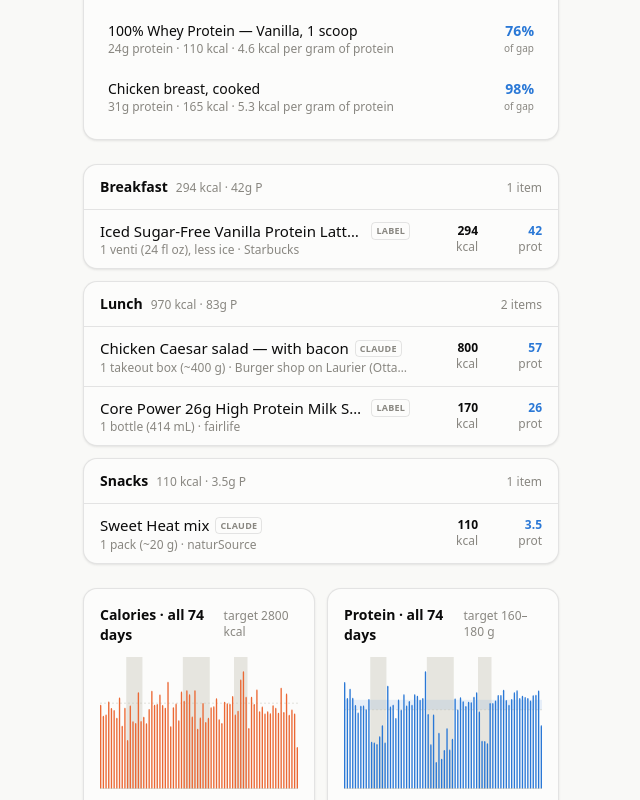
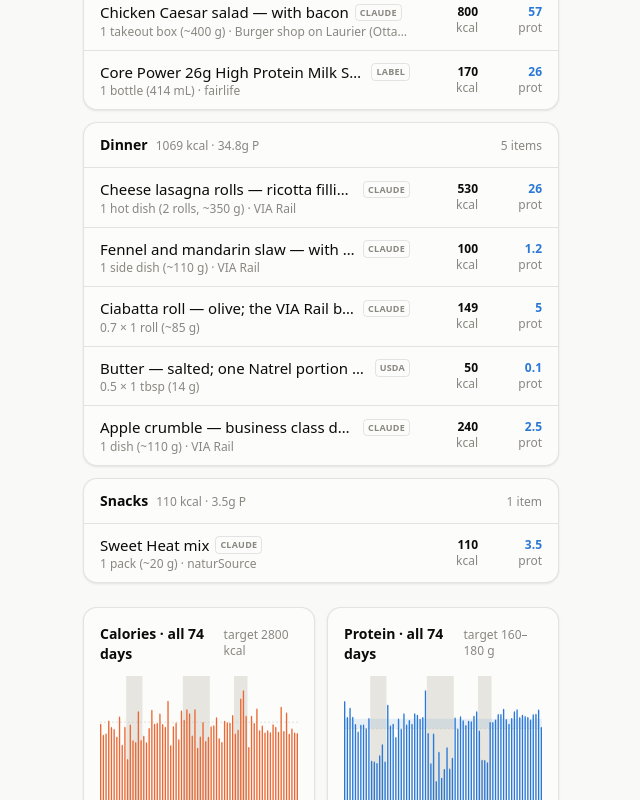
Before and after one commit to soldoutbudokan/Health, a Next.js app: page /Health/ in a window 1280 px wide. Shown: the part 980-1780 px from the top of the page, without its empty margins (69-709 px from the left). Built offline with nearby package versions, Linux system fonts and the light colour scheme.

Commit message:
Log Oct 16 dinner on VIA Rail: cheese lasagna rolls, fennel slaw, olive roll with butter and apple crumble, and add the three dishes to the catalog

```diff
--- a/src/data/restaurants.ts
+++ b/src/data/restaurants.ts
@@ -1926,6 +1926,66 @@ export const RESTAURANT_FOODS: Food[] = [
     },
     note: "Estimated on Oct 12 from a photo of a small wrapped slice, taken as 45 g at about 400 kcal per 100 g, which is usual for a chocolate cake with a caramel layer. First built at 60 g and cut the same evening, as with the hot dish. Call it 130–260 kcal, mostly the size; sodium 60–180 mg with the salt in the caramel.",
     tags: ["via rail", "via", "train", "cake", "chocolate", "salted caramel", "caramel", "dessert", "business class"],
+  },
+  {
+    id: "via-rail-cheese-lasagna-rolls",
+    name: "Cheese lasagna rolls",
+    variant: "ricotta filling, cream and tomato sauce, business class hot dish",
+    brand: "VIA Rail",
+    source: "claude",
+    per: "1 hot dish (2 rolls, ~350 g)",
+    gramsPerServing: 350,
+    macros: {
+      calories: 530,
+      protein: 26,
+      carbs: 49,
+      fat: 26,
+      fiber: 2,
+      sugar: 7,
+      sodium: 750,
+    },
+    note: "Estimated on Oct 16 from a photo of the tray; VIA posts no nutrition. Built as two rolled lasagna sheets (about 45 g of dry pasta) around 110 g of ricotta-and-Parmesan filling, on about 80 g of cream sauce, with 50 g of tomato sauce and a little grated cheese on top. Call it 400–720 kcal, mostly the filling and the cream sauce; sodium 500–1,200 mg.",
+    tags: ["via rail", "via", "train", "lasagna", "lasagne", "cannelloni", "pasta", "ricotta", "cheese", "vegetarian", "business class", "dinner"],
+  },
+  {
+    id: "via-rail-fennel-mandarin-slaw",
+    name: "Fennel and mandarin slaw",
+    variant: "with red onion, vinaigrette",
+    brand: "VIA Rail",
+    source: "claude",
+    per: "1 side dish (~110 g)",
+    gramsPerServing: 110,
+    macros: {
+      calories: 100,
+      protein: 1.2,
+      carbs: 9,
+      fat: 7,
+      fiber: 2.8,
+      sugar: 5.5,
+      sodium: 190,
+    },
+    note: "Estimated on Oct 16 from a photo. The shreds look like shaved fennel rather than cabbage, though cabbage would come out within a few kcal. Built as about 75 g of fennel, 20 g of mandarin segments and 10 g of red onion in a tablespoon of vinaigrette. Call it 60–160 kcal, nearly all of it the dressing; sodium 100–300 mg.",
+    tags: ["via rail", "via", "train", "slaw", "coleslaw", "fennel", "mandarin", "orange", "salad", "side", "business class"],
+  },
+  {
+    id: "via-rail-apple-crumble",
+    name: "Apple crumble",
+    variant: "business class dessert",
+    brand: "VIA Rail",
+    source: "claude",
+    per: "1 dish (~110 g)",
+    gramsPerServing: 110,
+    macros: {
+      calories: 240,
+      protein: 2.5,
+      carbs: 36,
+      fat: 10,
+      fiber: 2,
+      sugar: 22,
+      sodium: 120,
+    },
+    note: "Estimated on Oct 16 from a photo of the wrapped dish: about 70 g of baked apple under 40 g of oat-and-butter crumble, which works out near 220 kcal per 100 g, usual for a bakery crumble. Call it 180–350 kcal, mostly the depth of the topping; sodium 60–200 mg.",
+    tags: ["via rail", "via", "train", "apple crumble", "apple crisp", "crumble", "crisp", "apple", "dessert", "business class"],
   },
   {
     id: "thali-ottawa-maha-thali-chicken-lamb",
```
Also changed, not shown: data/log.csv.
